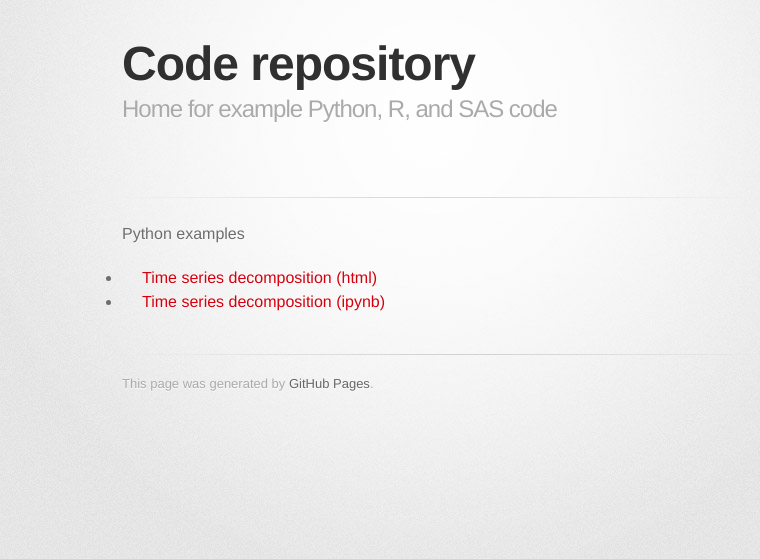
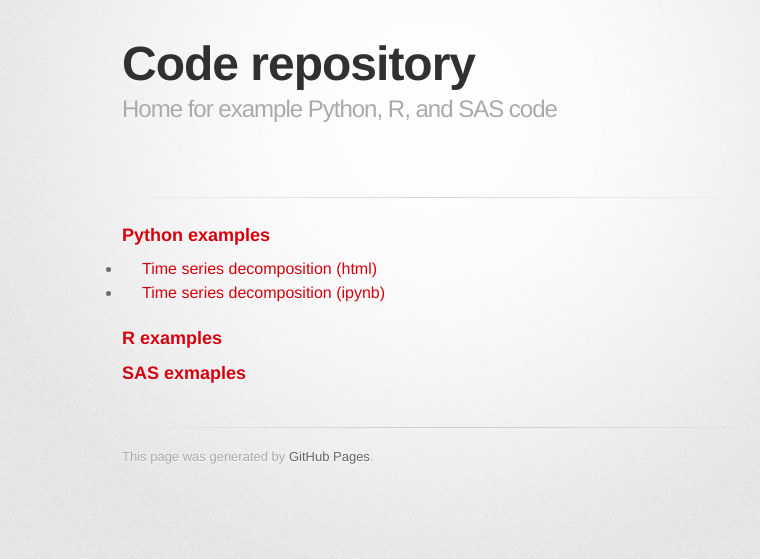
Before and after one commit to BACTx/BACTx.github.io, a Jekyll site: the page built from code/index.md, in a window 1280 px wide. Shown: the top 559 px of the page, without its empty margins (208-968 px from the left). Built offline with Jekyll 4.4.1, drawn with Linux system fonts in a browser that asks for light colours; some web fonts are replaced; our own code applies the rules of GitHub Pages for plain Markdown files.

Commit message:
Update index.md

```diff
--- a/code/index.md
+++ b/code/index.md
@@ -3,6 +3,10 @@ title: Code repository
 description: Home for example Python, R, and SAS code
 ---
 
-Python examples
+### Python examples
 - [Time series decomposition (html)](M3TimeSeriesDecomposition.html)
 - [Time series decomposition (ipynb)](M3TimeSeriesDecomposition.ipynb)
+
+### R examples
+
+### SAS exmaples
```
